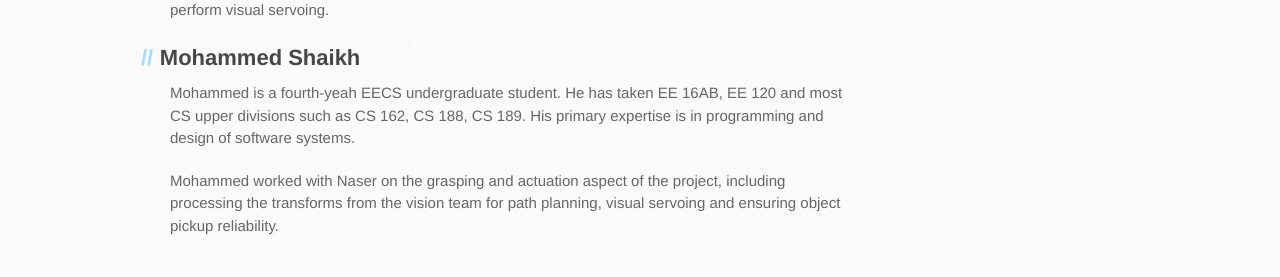
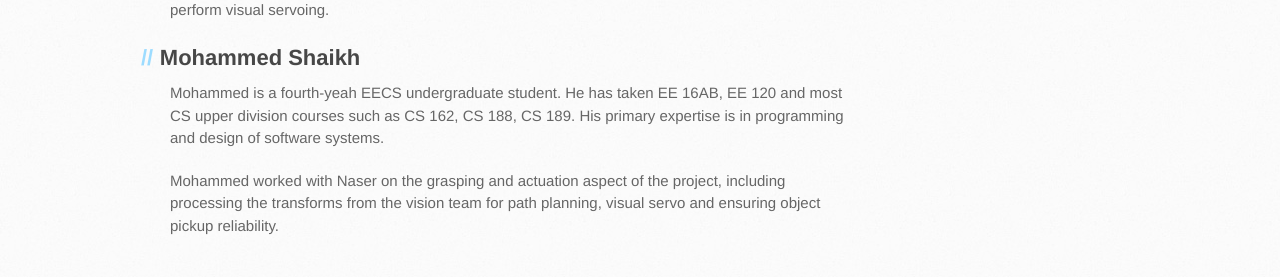
Before and after one commit to afmdnf/ee106a-project, a Jekyll site: the page built from docs/team.md, in a window 1280 px wide. Shown: the part 806-1083 px from the top of the page. Built offline with Jekyll 4.4.1, drawn with Linux system fonts in a browser that asks for light colours; our own code applies the rules of GitHub Pages for plain Markdown files; the repository's description, which GitHub fills in, is left out.

Commit message:
Fixing video

```diff
--- a/docs/team.md
+++ b/docs/team.md
@@ -20,6 +20,6 @@ Eric worked closely with Fayyaz, helping to implement all of the processes invol
 
 ## Mohammed Shaikh
 
-Mohammed is a fourth-yeah EECS undergraduate student. He has taken EE 16AB, EE 120 and most CS upper divisions such as CS 162, CS 188, CS 189. His primary expertise is in programming and design of software systems.
+Mohammed is a fourth-yeah EECS undergraduate student. He has taken EE 16AB, EE 120 and most CS upper division courses such as CS 162, CS 188, CS 189. His primary expertise is in programming and design of software systems.
 
-Mohammed worked with Naser on the grasping and actuation aspect of the project, including processing the transforms from the vision team for path planning, visual servoing and ensuring object pickup reliability.
+Mohammed worked with Naser on the grasping and actuation aspect of the project, including processing the transforms from the vision team for path planning, visual servo and ensuring object pickup reliability.
```
Also changed, not shown: docs/implementation.md (+6 -3 lines), docs/results.md (+2 -2 lines).
